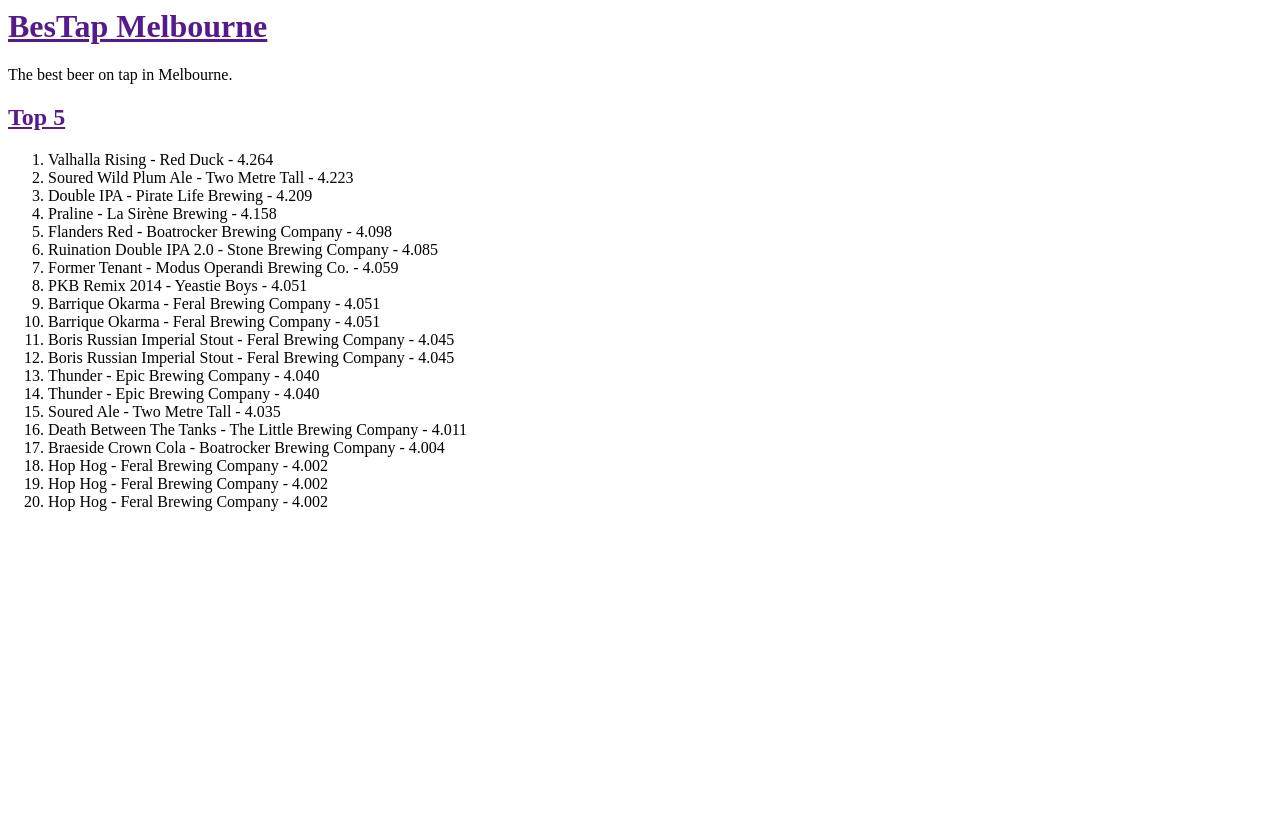
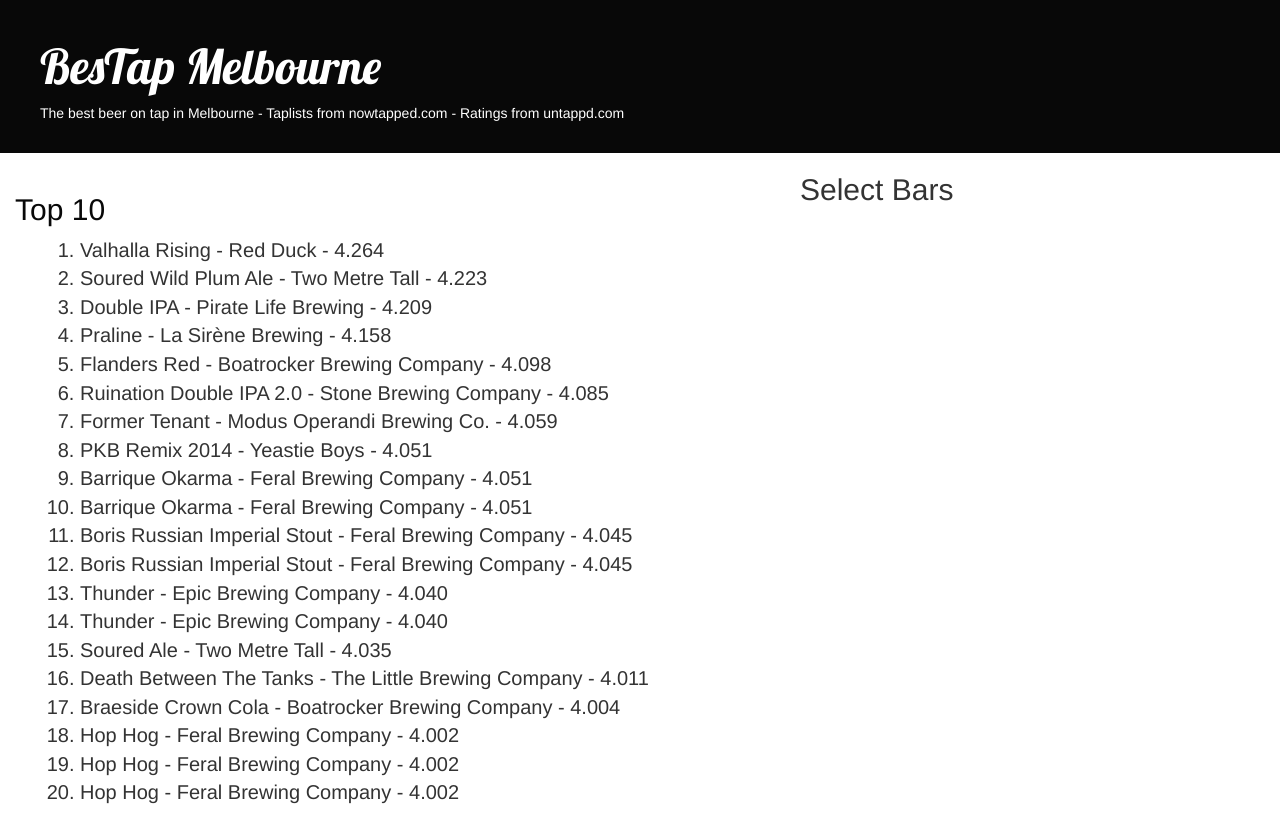
Before and after one commit to MJHorn/my_taps_app, a Django app: template taplists/templates/taplists/tap_list.html in a window 1280 px wide. Before the commit the page ends 511 px from the top, so only its background shows below. Run offline with Django 3.2, Linux system fonts and the light colour scheme; the template is opened without the code that fills it: values that come from a table or form of the project are taken from there, others are empty; data comes from the database, SQL or seed files in the repository; both versions use the stored data as it was after the commit; some libraries are stand-ins or nearby versions.

Commit message:
automated db update

```diff
--- /dev/null
+++ b/taplists/static/css/taplists.css
@@ -0,0 +1,36 @@
+h1 a {
+    color: #FCA205;
+    font-family: 'Lobster';
+    padding-left: 15px;
+}
+
+.pageheader, .subtitle {
+    background-color: #080808;
+    margin-top: 0;
+    padding: 20px 20px 20px 40px;
+    width: 100%;
+}
+
+.pageheader h1, .pageheader h1 a, .pageheader h1 a:visited, .pageheader h1 a:active {
+    color: #ffffff;
+    font-size: 36pt;
+    text-decoration: none;
+    padding-left: 0px;
+}
+
+p {
+    color: #ffffff;
+}
+
+h2 a {
+    color: #080808;
+    padding-left: 15px;
+}
+
+ol{
+    padding-left: 80px;
+}
+
+ol li{
+    font-size:20px;
+}
--- a/taplists/templates/taplists/tap_list.html
+++ b/taplists/templates/taplists/tap_list.html
@@ -1,20 +1,54 @@
+{% load staticfiles %}
+
 <html>
    <head>
       <title>BesTap</title>
+      <link rel="stylesheet" href="//maxcdn.bootstrapcdn.com/bootstrap/3.2.0/css/bootstrap.min.css">
+      <link rel="stylesheet" href="//maxcdn.bootstrapcdn.com/bootstrap/3.2.0/css/bootstrap-theme.min.css">
+      <link rel="stylesheet" href="{% static 'css/taplists.css' %}">
+      <link href="http://fonts.googleapis.com/css?family=Lobster&subset=latin,latin-ext" rel="stylesheet" type="text/css">
+   <style>
+    #left
+    {
+      width: 800px;
+      float: left;
+    }
+
+    #right
+    {
+      margin-left: 800px; /* Change this to whatever the width of your left column is*/
+    }
+
+    .clear
+    {
+      clear: both;
+    }
+  </style>
   </head>
   <body>
-        <div>
-            <h1><a href="">BesTap Melbourne</a></h1>
+        <div class="pageheader">
+            <h1><a href=""> BesTap Melbourne</a></h1>
+            <p>	The best beer on tap in Melbourne - Taplists from nowtapped.com - Ratings from untappd.com </p>
         </div>
-        <div>
-            <p>The best beer on tap in Melbourne.</p>
-            <h2><a href="">Top 5</a></h2>
-            <ol>
+          <div id="container">
+          <div id="left">
+        <div class="listhead">
+            <h2><a href="">Top 10</a></h2>
+        </div>
+        <ol class="thelist">
           {% for tap in taps %}
           <li>{{ tap.beer }} - {{ tap.brewery }} - {{ tap.rating }} </li>
           {% endfor %}
         </ol>
+       </div>
+
+      <h2>Select Bars</h2>
+
+
+  <div class="clear"></div>
 
   </div>
+
   </body>
+
 </html>
--- a/taplists/views.py
+++ b/taplists/views.py
@@ -2,5 +2,5 @@ from django.shortcuts import render
 from .models import Tap
 
 def tap_list(request):
-    taps = Tap.objects.order_by('-rating')[:5]
+    taps = Tap.objects.order_by('-rating')[:10]
     return render(request, 'taplists/tap_list.html', {'taps': taps})
```
Also changed, not shown: db.sqlite3. Lines whose indentation alone changed are shown as unchanged.
